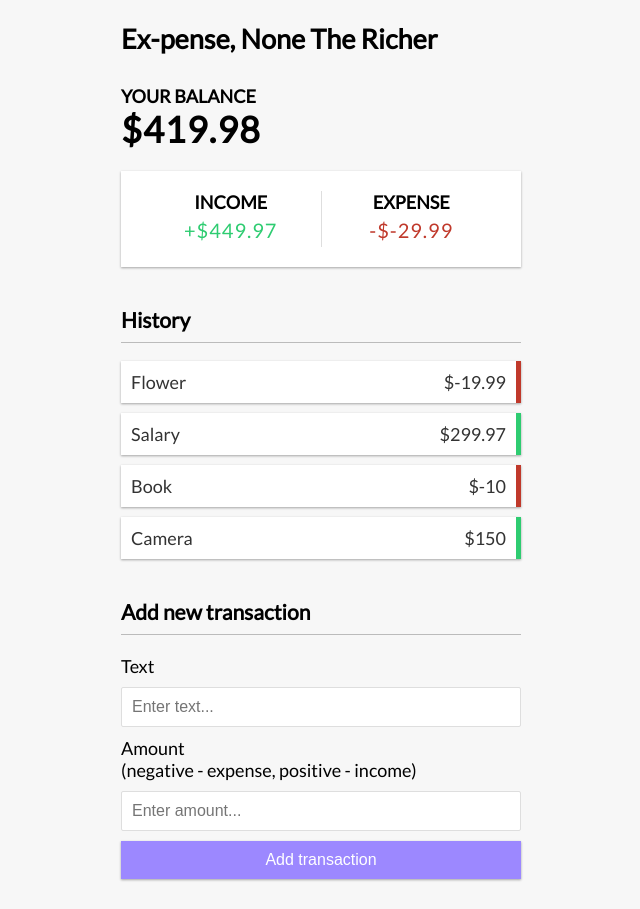
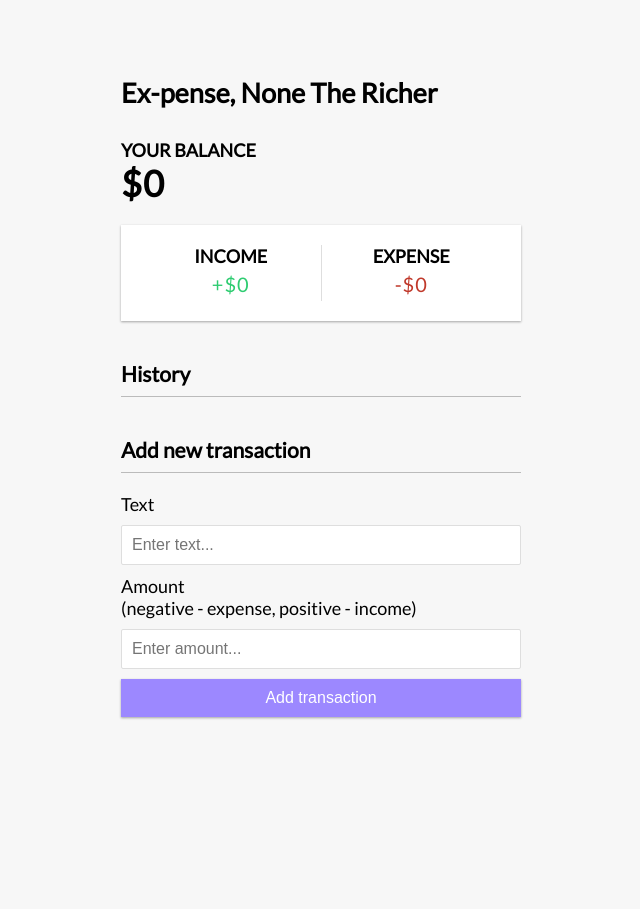
Before and after one commit to GiorgioMotorola/Expense-None-The-Richer, a Vue app: page / in a window 1280 px wide. Shown: the whole page, without its empty margins (319-959 px from the left). After the commit the page ends 800 px from the top, so only its background shows below. Built offline with nearby package versions, Linux system fonts and the light colour scheme.

Commit message:
added local storage

```diff
--- a/src/App.vue
+++ b/src/App.vue
@@ -16,16 +16,19 @@
 import AddTransaction from './components/AddTransaction.vue';
 import { useToast } from 'vue-toastification';
 
-import { ref, computed } from 'vue';
+import { ref, computed, onMounted } from 'vue';
 
 const toast = useToast();
 
-const transactions = ref([
-        { id: 1, text: 'Flower', amount: -19.99 },
-        { id: 2, text: 'Salary', amount: 299.97 },
-        { id: 3, text: 'Book', amount: -10 },
-        { id: 4, text: 'Camera', amount: 150 },
-    ]);
+const transactions = ref([]);
+
+onMounted(() => {
+  const savedTransactions = JSON.parse(localStorage.getItem('transactions'));
+
+  if(savedTransactions) {
+    transactions.value = savedTransactions;
+  }
+});
 
     // get total
     const total = computed(() => {
@@ -62,6 +65,7 @@
         text: transactionData.text,
         amount: transactionData.amount,
       });
+      saveTransactionsToLocalStorage();
       toast.success('Transaction Added!');
     };
 
@@ -75,6 +79,12 @@
       transactions.value = transactions.value.filter((transaction) =>
         transaction.id !== id
       );
+      saveTransactionsToLocalStorage();
       toast.success('Transaction Deleted!');
     };
+
+    //Save to Local Storage
+    const saveTransactionsToLocalStorage = () => {
+      localStorage.setItem('transactions', JSON.stringify(transactions.value));
+    }
 </script>
```
